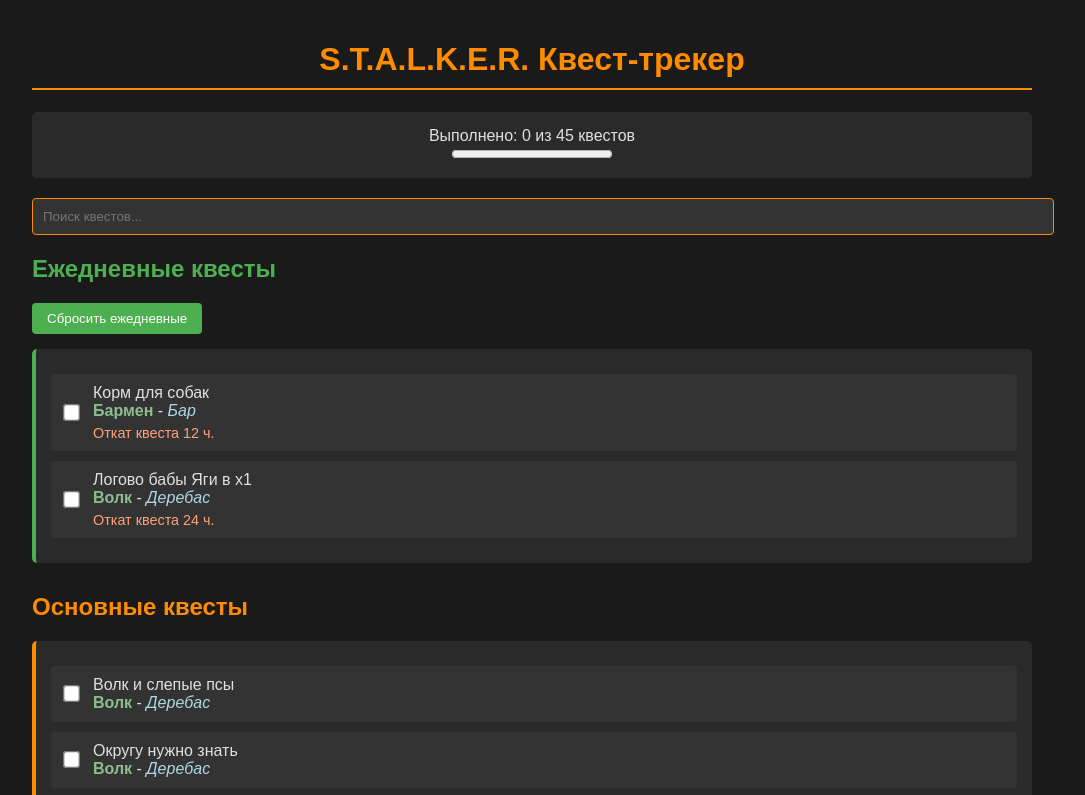
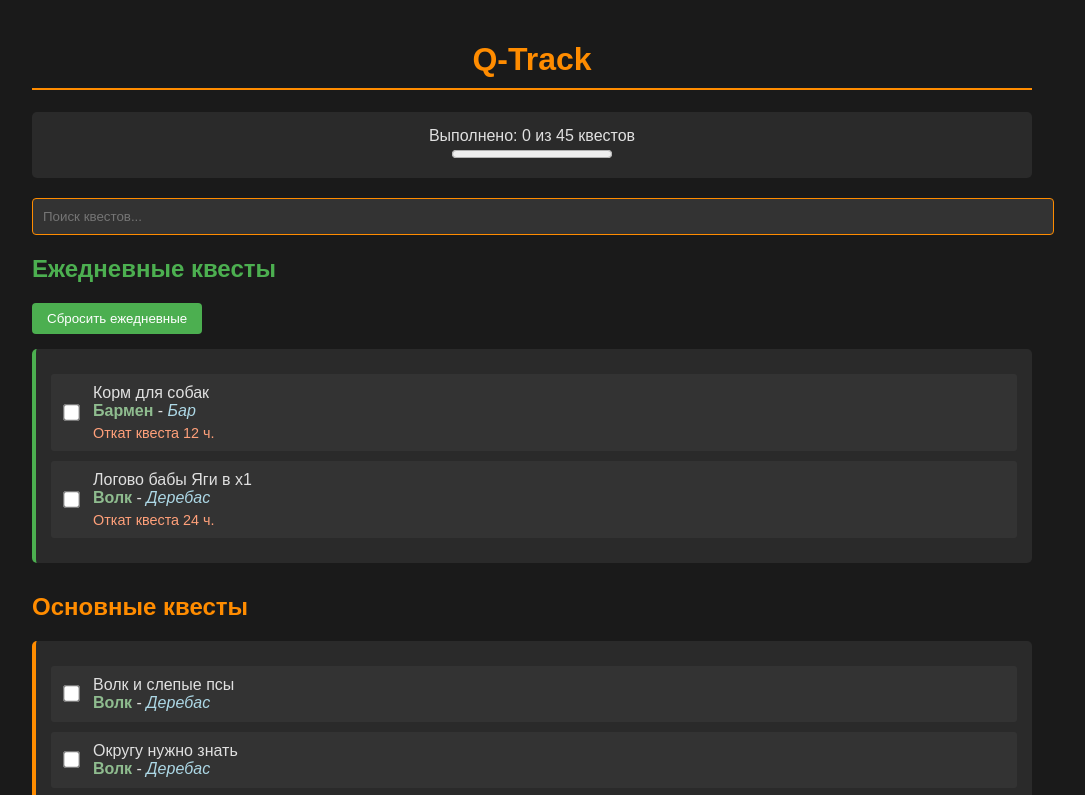
Before and after one commit to mrbadcrafter1/Q-Track, a plain HTML site: page index.html in a window 1280 px wide. Shown: the top 795 px of the page, without its empty margins (108-1193 px from the left). Drawn offline with Linux system fonts and the light colour scheme.

Commit message:
Update index.html

```diff
--- a/index.html
+++ b/index.html
@@ -96,7 +96,7 @@
     </style>
 </head>
 <body>
-    <h1>S.T.A.L.K.E.R. Квест-трекер</h1>
+    <h1>Q-Track</h1>
 
     <div class="stats">
         <div>Выполнено: <span id="completed-count">0</span> из <span id="total-count">0</span> квестов</div>
```
